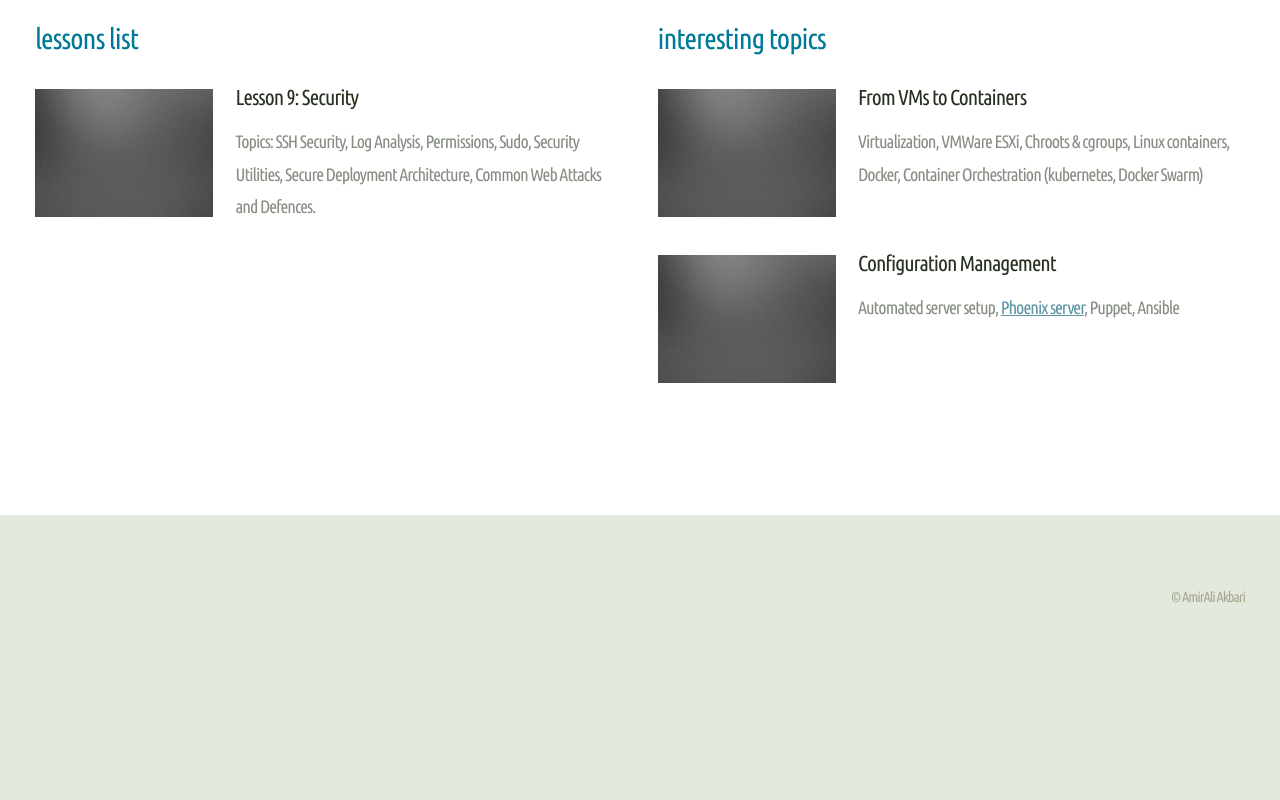
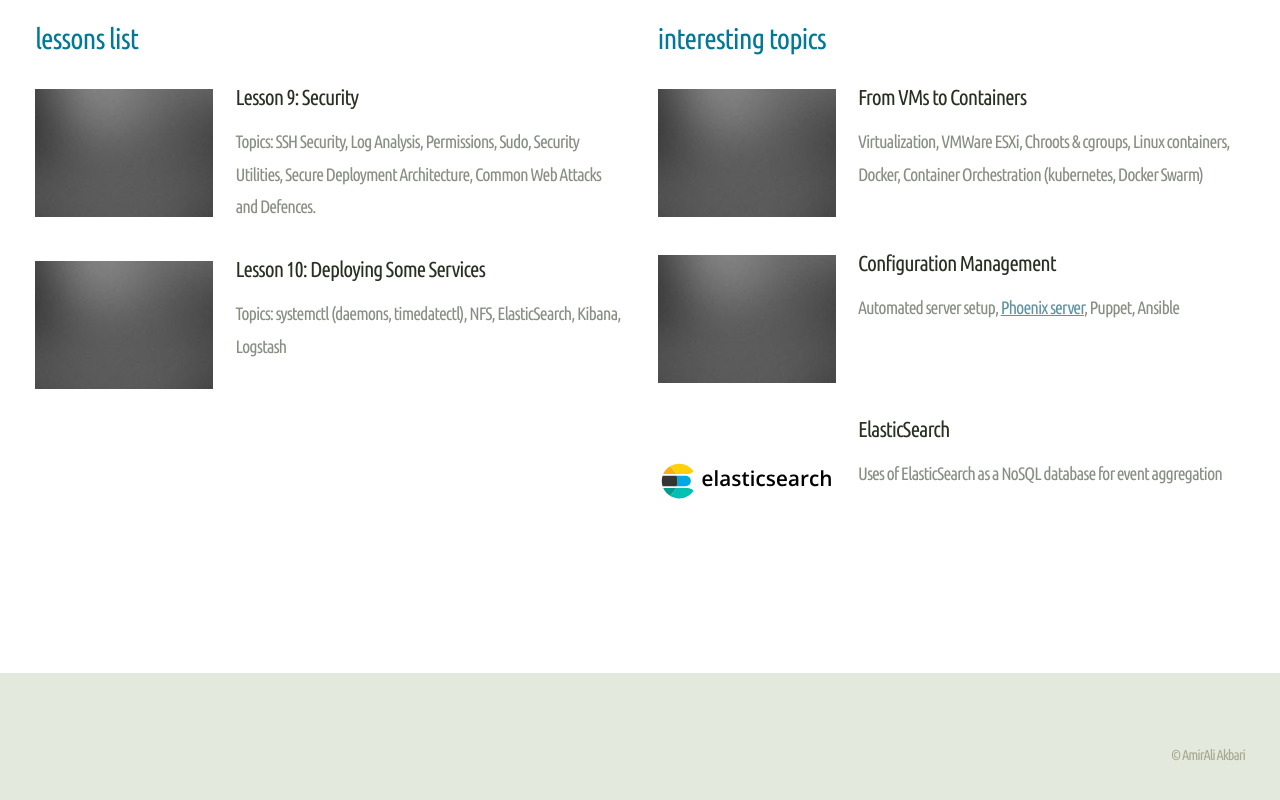
Before and after one commit to amiraliakbari/sysadmin101, a plain HTML site: page index.html in a window 1280 px wide. Shown: the part 897-1697 px from the top of the page. Before the commit the page ends 1577 px from the top, so only its background shows below. Drawn offline with Linux system fonts and the light colour scheme.

Commit message:
Lesson 10

```diff
--- a/assets/css/main.css
+++ b/assets/css/main.css
@@ -2018,3 +2018,8 @@ input, select, textarea {
 	font-size: 0.8em;
 	line-height: 1.5em;
 }
+
+
+.image-block-white {
+	min-height: 120px;
+}
--- a/index.html
+++ b/index.html
@@ -124,9 +124,15 @@
 												Secure Deployment Architecture, Common Web Attacks and Defences.
 											</p>
 										</li>
+										<li>
+											<a href="#"><img src="images/pic3.jpg" alt="" class="left" /></a>
+											<h3>Lesson 10: Deploying Some Services</h3>
+											<p>Topics: systemctl (daemons, timedatectl), NFS, ElasticSearch, Kibana, Logstash
+											</p>
+										</li>
 									</ul>
+							</div>
 								</section>
-							</div>
 							<div class="col-6 col-12-medium">
 								<section>
 									<h2>Interesting Topics</h2>
@@ -142,6 +148,12 @@
 											<a href="#"><img src="images/pic3.jpg" alt="" class="left" /></a>
 											<h3>Configuration Management</h3>
 											<p>Automated server setup, <a href="https://martinfowler.com/bliki/PhoenixServer.html">Phoenix server</a>, Puppet, Ansible
+											</p>
+										</li>
+										<li>
+											<a href="#"><img src="images/logos/logo-elastic-elasticsearch-lt.svg" alt="" class="left image-block-white" /></a>
+											<h3>ElasticSearch</h3>
+											<p>Uses of ElasticSearch as a NoSQL database for event aggregation
 											</p>
 										</li>
 									</ul>
```
Also changed, not shown: images/logos/logo-elastic-elasticsearch-lt.svg (added).
